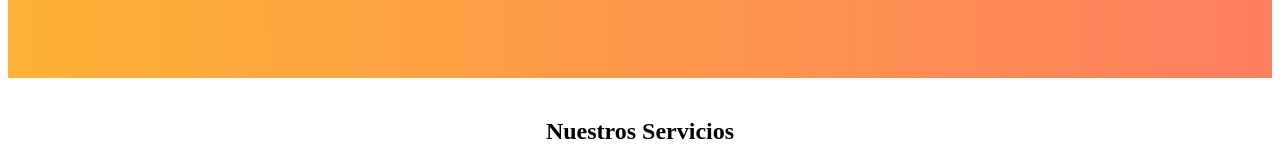
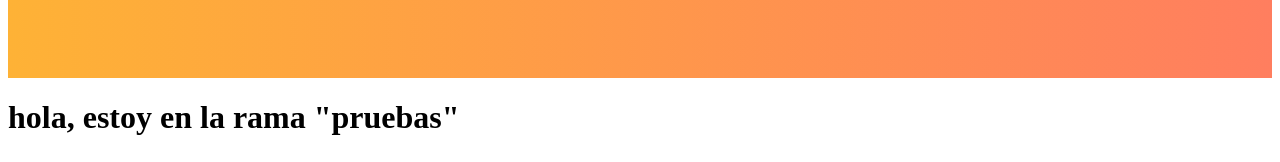
Before and after one commit to DianaTello80/IA_Site_1, a plain HTML site: page index.html in a window 1280 px wide. Shown: the part 219-381 px from the top of the page. Drawn offline with Linux system fonts and the light colour scheme.

Commit message:
h1 antes de carrusel

```diff
--- a/index.html
+++ b/index.html
@@ -51,6 +51,8 @@
       </div>
     </div>
   </section>
+
+  <h1>hola, estoy en la rama "pruebas"</h1>
 
   <section class="carousel-section">
     <h2>Nuestros Servicios</h2>
```
